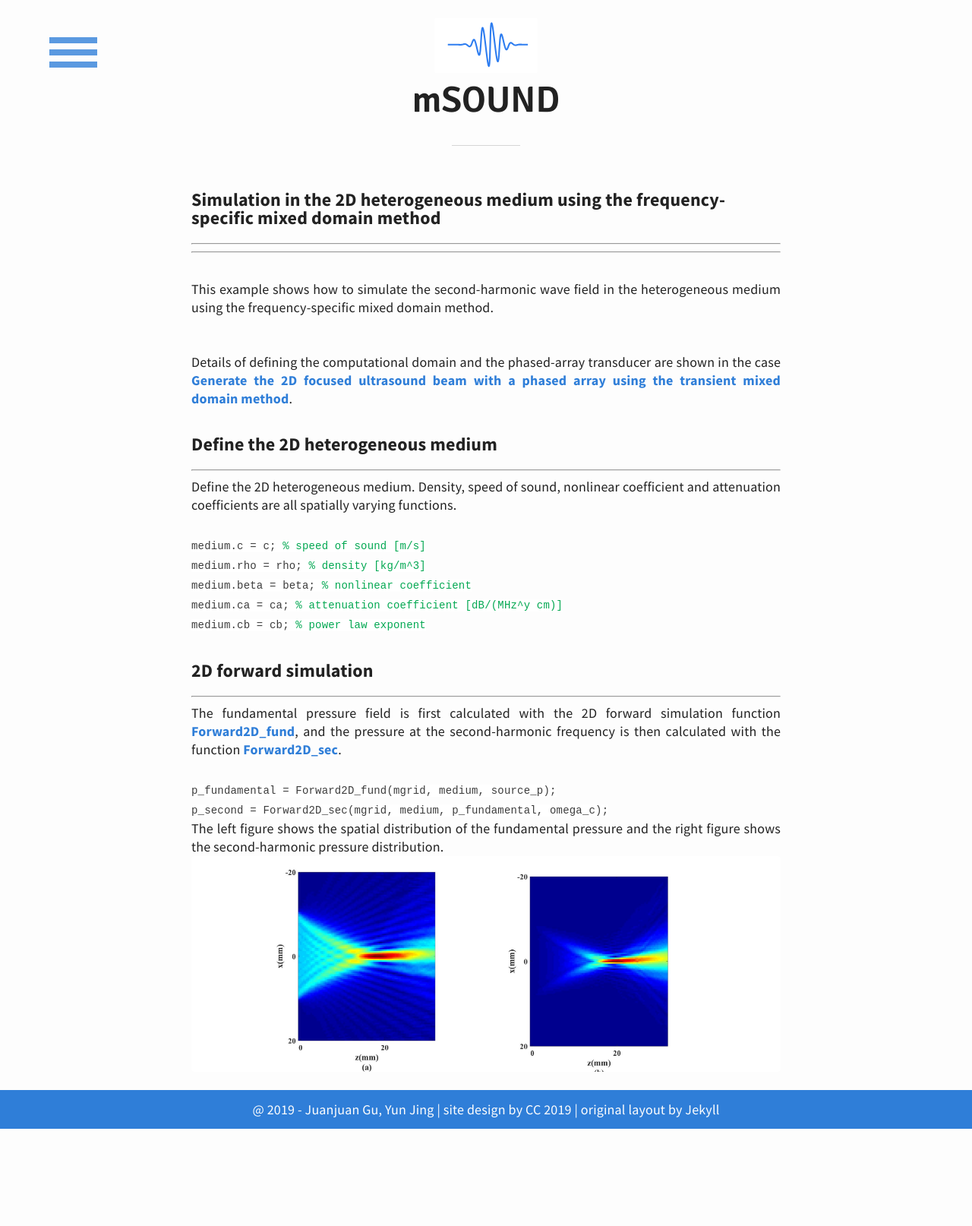
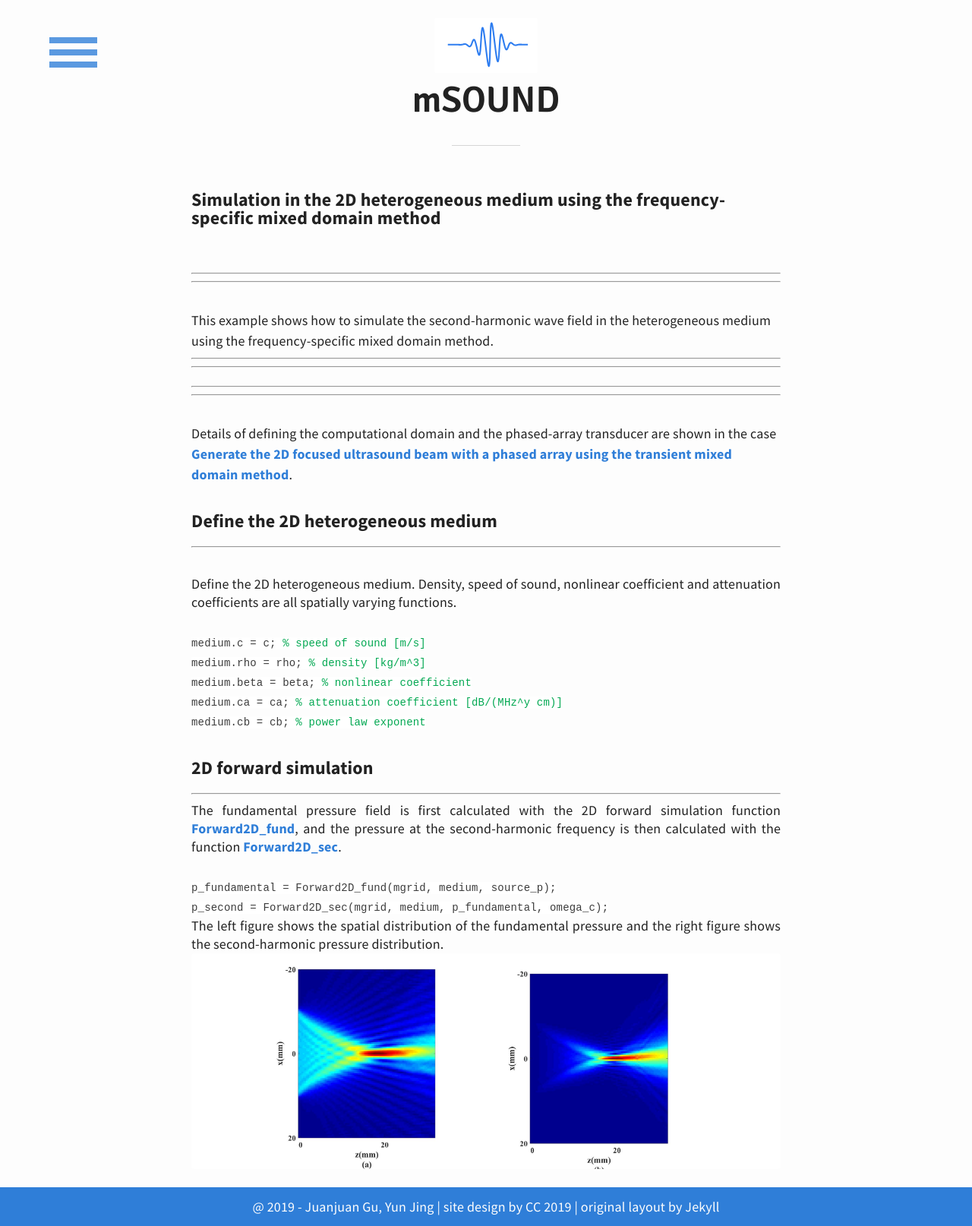
Before and after one commit to m-SOUND/mSOUND, a Jekyll site: the page built from _posts/2019-02-20-FSMDM_2D_heterogeneous.html, in a window 1280 px wide. Shown: the whole page at 76% size. Built offline with Jekyll 4.4.1, drawn with Linux system fonts in a browser that asks for light colours; before the commit the page ends 1486 px from its top, so only the background shows below that.

Commit message:
Update 2019-02-20-FSMDM_2D_heterogeneous.html

```diff
--- a/_posts/2019-02-20-FSMDM_2D_heterogeneous.html
+++ b/_posts/2019-02-20-FSMDM_2D_heterogeneous.html
@@ -1,16 +1,19 @@
 ---
 title: Simulation in the 2D heterogeneous medium using the frequency-specific mixed domain method
 ---
+<p>
+<br>
 <hr>
 <hr>
 <br>
-<p>
  This example shows how to simulate the second-harmonic wave field in the heterogeneous
   medium using the frequency-specific mixed domain method.
+<hr>
+<hr>
 </p>
 
-
-<p>
+<hr>
+<hr>
 <br>
 Details of defining the computational domain and the phased-array transducer are shown in the case
  <a href="https://m-sound.github.io/mSOUND/generate_2D_focused_ultrasound_beam_with_phased_array">
@@ -22,6 +25,7 @@
 <!---2D heterogeneous medium--->
 <h6>Define the 2D heterogeneous medium</h6>
 <hr>
+<br>
  <p>
 Define the 2D heterogeneous medium. Density, speed of sound, nonlinear coefficient and attenuation coefficients are all
   spatially varying functions.
```
